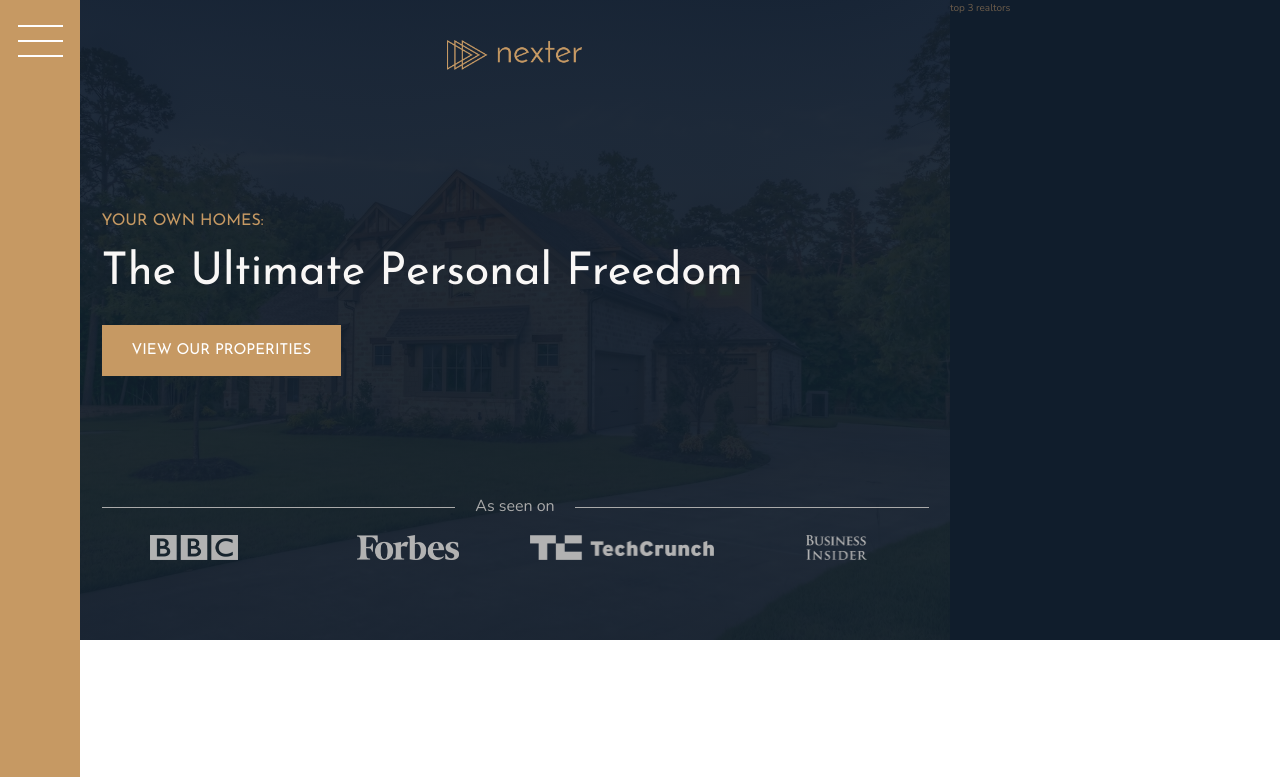
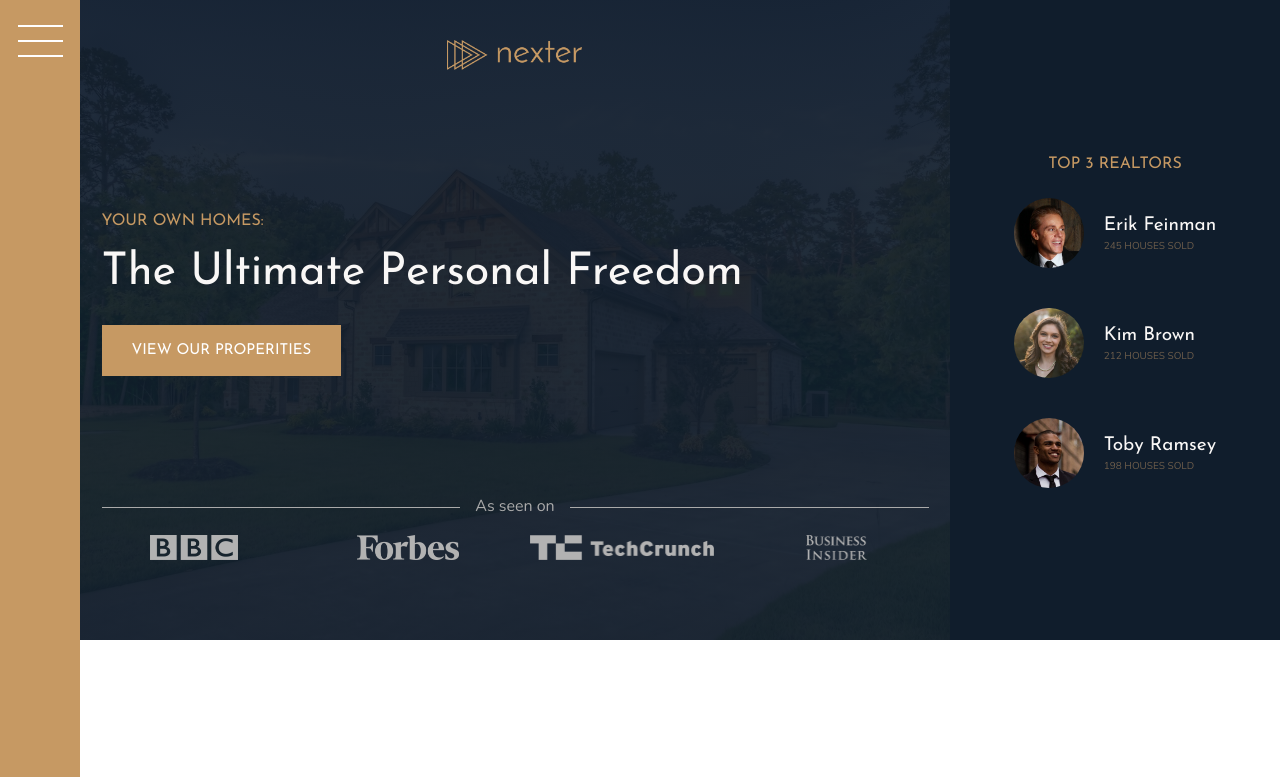
Before and after one commit to ArunRaj2136/nexter-project-grid, a website: page index.html in a window 1280 px wide. Shown: the top 777 px of the page. Drawn offline with nearby package versions, Linux system fonts and the light colour scheme.

Commit message:
full layout(realtors)

```diff
--- a/index.html
+++ b/index.html
@@ -31,7 +31,26 @@
         </div>
     </header>
     <div class="realtors">
-        top 3 realtors
+        <h3 class="heading-3">Top 3 Realtors</h3>
+        <div class="realtors__list">
+            <img src="img/realtor-1.jpeg" alt="realtor 1" class="realtors__img">
+            <div class="realtors__details">
+                <h4 class="heading-4 heading-4--light">Erik Feinman</h4>
+                <p class="realtors__sold">245 houses sold</p>
+            </div>
+
+            <img src="img/realtor-2.jpeg" alt="realtor 2" class="realtors__img">
+            <div class="realtors__details">
+                <h4 class="heading-4 heading-4--light">Kim Brown</h4>
+                <p class="realtors__sold">212 houses sold</p>
+            </div>
+
+            <img src="img/realtor-3.jpeg" alt="realtor 3" class="realtors__img">
+            <div class="realtors__details">
+                <h4 class="heading-4 heading-4--light">Toby Ramsey</h4>
+                <p class="realtors__sold">198 houses sold</p>
+            </div>
+        </div>
     </div>
     <section class="features">
         <div class="feature">
--- a/sass/_header.scss
+++ b/sass/_header.scss
@@ -22,7 +22,7 @@
     &__seenon-text {
         display: grid;
         grid-template-columns: 1fr max-content 1fr;
-        grid-column-gap: 2rem;
+        grid-column-gap: 1.5rem;
         align-items: center;
         font-size: 1.6rem;
         color: $color-grey-light-2;
--- a/sass/_realtors.scss
+++ b/sass/_realtors.scss
@@ -1,4 +1,27 @@
 .realtors {
     background-color: $color-secondary;
     grid-column: col-start 7 / full-end;
+    padding: 3rem;
+    display: grid;
+    justify-content: center;
+    align-content: center;
+    justify-items: center;
+    grid-row-gap: 2rem;
+    &__list {
+        display: grid;
+        grid-template-columns: min-content max-content;
+        grid-column-gap: 2rem;
+        grid-row-gap: 5vh;
+        align-items: center;
+    }
+    &__img {
+        width: 7rem;
+        border-radius: 50%;
+        display: block;
+    }
+    &__sold {
+        text-transform: uppercase;
+        color: $color-grey-dark-2;
+        margin-top: -3px;
+    }
 }
```
Also changed, not shown: css/style.css.
